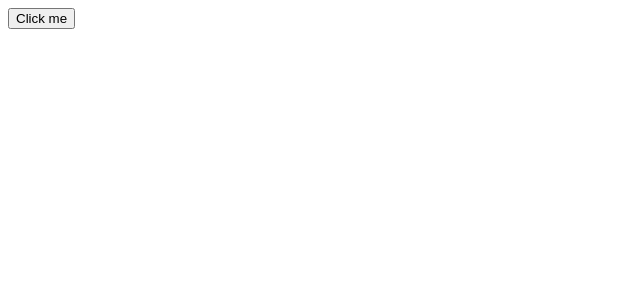
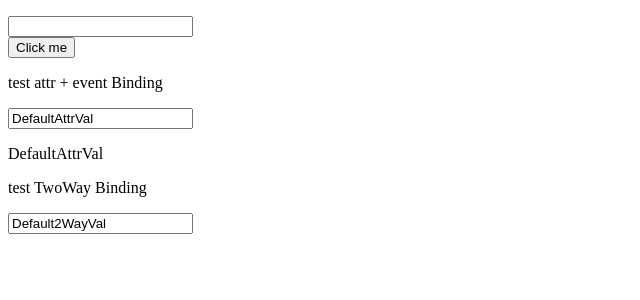
Before and after one commit to MaryamGhiasvand/Angular, an Angular app: page / in a window 1280 px wide. Shown: the top 300 px of the page, without its empty margins (0-640 px from the left). Built offline with nearby package versions, Linux system fonts and the light colour scheme.

Commit message:
Add 2way binding and attr binding

```diff
--- a/src/app/app.component.ts
+++ b/src/app/app.component.ts
@@ -6,13 +6,26 @@ import { Component } from '@angular/core';
   //for element button we have (event) with small case
 
   //u can send the entire event as parameter ==> access in template with $Event
-  template : '<button (click)="clickme($event)">Click me</button>',
+  template : '<p> <input type="text" #myInput><br/><button (click)="clickme($event,myInput)">Click me</button>'+
+  '<p>test attr + event Binding </p>'+
+  //access variable in template directly , in component with this
+  '<p> <input type="text" [value]="attrBind" (input)="attrBind=$event.target.value"></p> {{attrBind}}'+
+  //[value] = propertyBinding => for bind attrBind to input
+  //(input) is event to call related method and change the value in {{}}
+  '<p>test TwoWay Binding </p>'+
+  '<p> <input [(ngModel)]="twoWayVar" (keyup.enter)="twoWayBinding()"> </p>',
+
   styleUrls: ['./app.component.css']
 })
 export class AppComponent {
   title = 'AngularProject';
-  clickme(e){
+  attrBind="DefaultAttrVal";
+  twoWayVar="Default2WayVal"
+  twoWayBinding(){
+    alert('twoWayVar : '+ this.twoWayVar);
+  }
+  clickme(e,myInput :HTMLInputElement){
     console.log('btn clicked',e);
-    alert('clicked');
+    alert('inputText : '+ myInput.value);
   }
 }
--- a/src/app/app.module.ts
+++ b/src/app/app.module.ts
@@ -1,6 +1,6 @@
 import { BrowserModule } from '@angular/platform-browser';
 import { NgModule } from '@angular/core';
-
+import { FormsModule } from '@angular/forms';
 import { AppRoutingModule } from './app-routing.module';
 import { AppComponent } from './app.component';
 
@@ -10,7 +10,8 @@ import { AppComponent } from './app.component';
   ],
   imports: [
     BrowserModule,
-    AppRoutingModule
+    AppRoutingModule,
+    FormsModule
   ],
   providers: [],
   bootstrap: [AppComponent]
```
